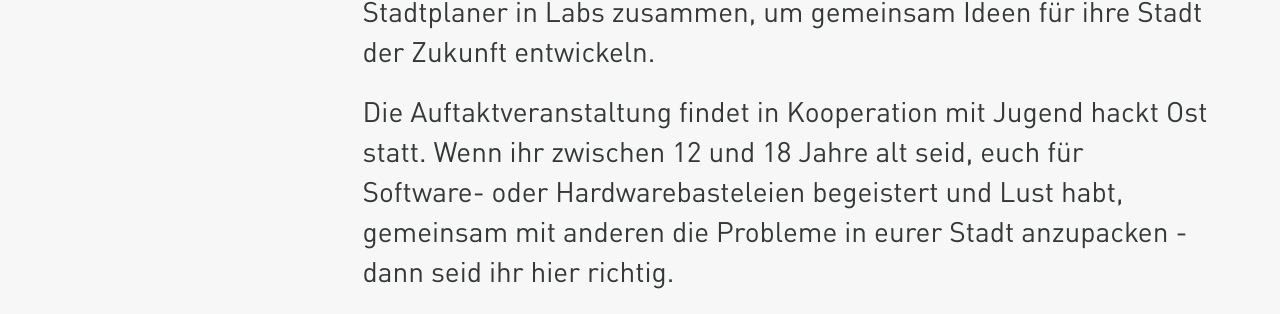
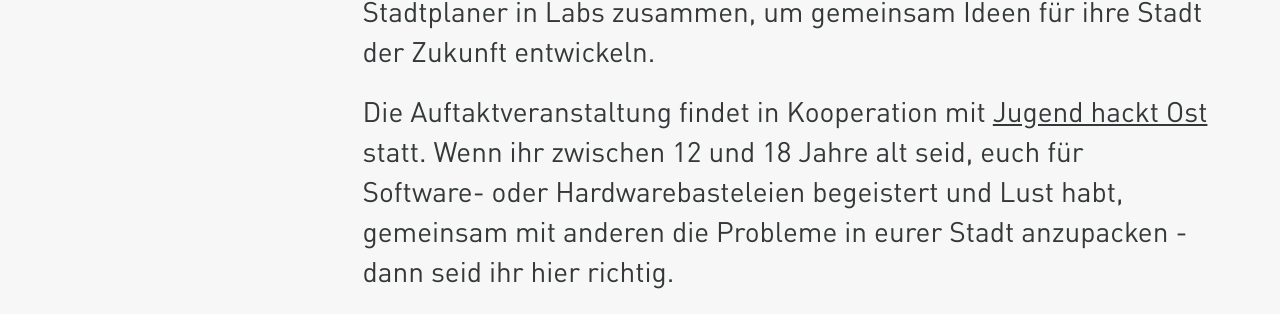
Before and after one commit to okfde/hackyourcity, a Jekyll site: the page built from labs/dresden-leipzig/index.html, in a window 1280 px wide and 900 px high, scrolled down 639 px. Shown: the part 159-473 px from the top of the window. Built offline with Jekyll 4.4.1, drawn with Linux system fonts in a browser that asks for light colours; nearby versions of some CDN libraries; some of the changed lines change nothing that is shown.

Commit message:
pics added

```diff
--- a/labs/dresden-leipzig/index.html
+++ b/labs/dresden-leipzig/index.html
@@ -51,7 +51,7 @@
 <h2>Ab wann wird der Wasserstand der Elbe gefährlich?</h2>
 
 <p>Für das Wissenschaftsjahr Zukunftsstadt bringen die Open Knowledge Foundation Deutschland und Wissenschaft im Dialog Programmiererinnen, Designer, Wissenschaftlerinnen und Stadtplaner in Labs zusammen, um gemeinsam Ideen für ihre Stadt der Zukunft entwickeln.</p>
-<p>Die Auftaktveranstaltung findet in Kooperation mit Jugend hackt Ost statt. Wenn ihr zwischen 12 und 18 Jahre alt seid, euch für Software- oder Hardwarebasteleien begeistert und Lust habt, gemeinsam mit anderen die Probleme in eurer Stadt anzupacken - dann seid ihr hier richtig.
+<p>Die Auftaktveranstaltung findet in Kooperation mit <a href="http://jugendhackt.de/">Jugend hackt Ost </a> statt. Wenn ihr zwischen 12 und 18 Jahre alt seid, euch für Software- oder Hardwarebasteleien begeistert und Lust habt, gemeinsam mit anderen die Probleme in eurer Stadt anzupacken - dann seid ihr hier richtig.
 </p>
 <p>
  Macht mit und meldet euch zum Hackathon vom 05. bis 07. Juni in Dresden an!
```
Also changed, not shown: img/Karlsruhe.jpg (added), img/berlin.jpg (added), img/dortmund.jpg (added), img/projects/berlin.jpg (added).
